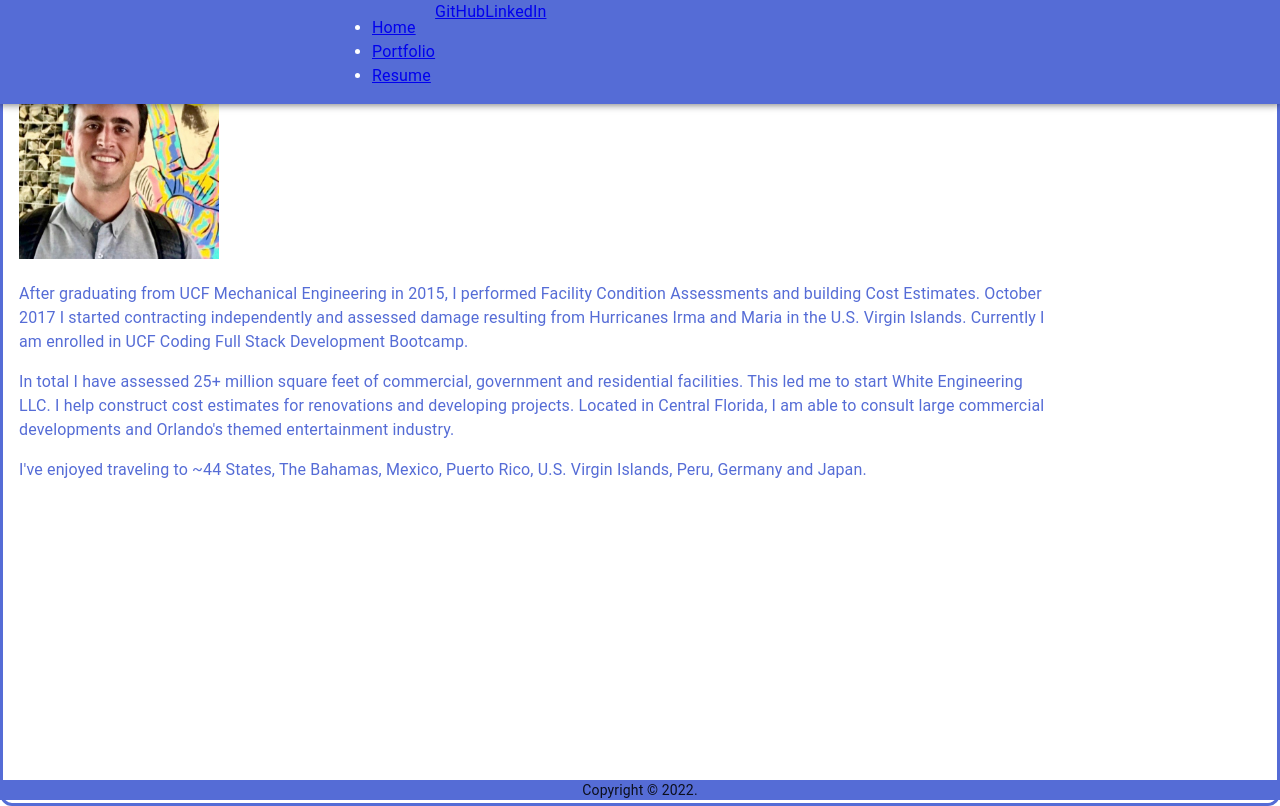
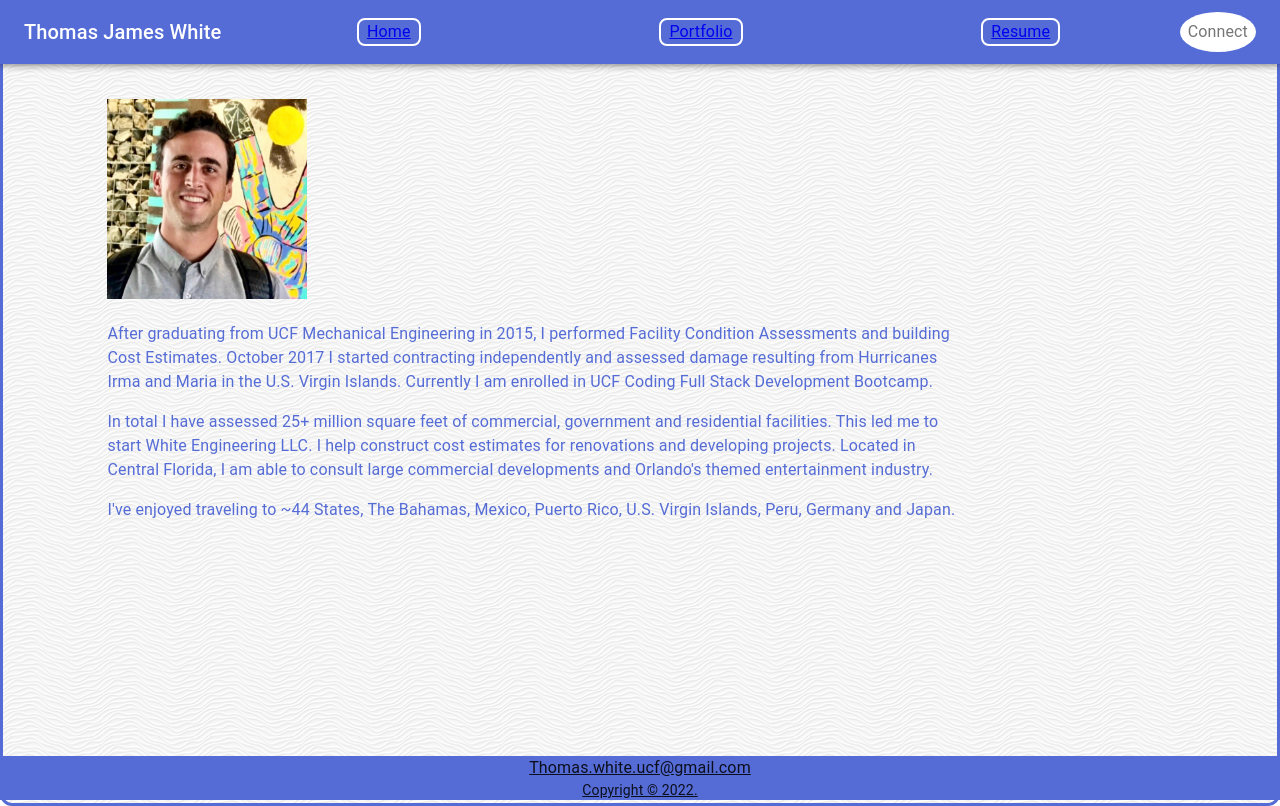
Before and after one commit to thomas-white-ucf/portfolio2022, a React (Create React App) app: page / in a window 1280 px wide. Built offline with nearby package versions, Linux system fonts and the light colour scheme.

Commit message:
styles started with MUI, added bgimage

```diff
--- a/package.json
+++ b/package.json
@@ -13,16 +13,17 @@
     "build": "react-scripts build",
     "predeploy": "yarn build",
     "deploy": "gh-pages -d build",
+    "u": "yarn upgrade --latest",
+    "u-i": "yarn upgrade-interactive --latest",
     "build-debug": "react-scripts build --debug",
     "build-p": "react-scripts build --profile",
     "lint": "react-scripts lint",
-    "upgrade": "upgrade --latest",
-    "upgrade-i": "upgrade-interactive --latest",
     "test": "echo \"Error: >> no test specified\" && exit 1"
   },
   "dependencies": {
     "@emotion/react": "^11.8.2",
     "@emotion/styled": "^11.8.1",
+    "@mui/icons-material": "^5.5.1",
     "@mui/material": "^5.5.2",
     "react": "^17.0.2",
     "react-dom": "^17.0.2",
@@ -42,6 +43,7 @@
     ]
   },
   "devDependencies": {
+    "eslint": "^8.12.0",
     "gh-pages": "^3.2.3",
     "yarn-upgrade-all": "^0.6.1"
   }
--- a/src/LandingPage.jsx
+++ b/src/LandingPage.jsx
@@ -3,7 +3,7 @@ import { Layout } from "./components/layout";
 import { Routes, Route } from "react-router-dom";
 import HomePage from "./components/pages/HomePage";
 import ResumePage from "./components/pages/ResumePage";
-import ProjectDisplayPage from "./components/pages/ProjectDisplayPage";
+import PortfolioPage from "./components/pages/PortfolioPage";
 
 //
 
@@ -12,7 +12,8 @@ const LandingPage = () => {
     <Layout>
       <Routes>
         <Route path="/" element={<HomePage />} />
-        <Route path="portfolio" element={<ProjectDisplayPage />} />
+        <Route path="/portfolio2022" element={<HomePage />} />
+        <Route path="portfolio" element={<PortfolioPage />} />
         <Route path="resume" element={<ResumePage />} />
       </Routes>
     </Layout>
--- a/src/components/layout/Footer.jsx
+++ b/src/components/layout/Footer.jsx
@@ -16,13 +16,13 @@ const Footer = () => {
       >
         <Typography variant="body2">
           <Link color="inherit" href="mailto:thomas.white.ucf@gmail.com">
-            {/* <a href="mailto:thomas.white.ucf@gmail.com">
+            <Typography href="mailto:thomas.white.ucf@gmail.com">
               Thomas.white.ucf@gmail.com
-            </a> */}{" "}
+            </Typography>{" "}
+            {"Copyright © "}
+            {new Date().getFullYear()}
+            {"."}
           </Link>{" "}
-          {"Copyright © "}
-          {new Date().getFullYear()}
-          {"."}
         </Typography>
       </Box>
     </>
--- a/src/components/layout/Header.jsx
+++ b/src/components/layout/Header.jsx
@@ -1,10 +1,48 @@
-import React from "react";
-import { AppBar, Grid, Toolbar } from "@mui/material";
+import * as React from "react";
 import { Link } from "react-router-dom";
-// import Typography from "@mui/material/Typography";
-// import Box from "@mui/material/Box";
+// ======
+import {
+  AppBar,
+  Toolbar,
+  IconButton,
+  Menu,
+  Typography,
+  Box,
+} from "@mui/material";
+import Tooltip from "@mui/material/Tooltip";
+import MenuItem from "@mui/material/MenuItem";
+// import Avatar from "@mui/material/Avatar";
+import MenuIcon from "@mui/icons-material/Menu";
+
+import Links from "./Links/Links";
+import ConnectLinks from "./Links/ConnectLinks";
+
+// const pages = ["Home", "Projects", "Resume"];
+// const settings = ["Profile", "Account", "Dashboard", "Logout"];
 
 const Header = () => {
+  //
+
+  const [anchorElNav, setAnchorElNav] = React.useState(null);
+  const [anchorElUser, setAnchorElUser] = React.useState(null);
+
+  const handleOpenNavMenu = (event) => {
+    setAnchorElNav(event.currentTarget);
+  };
+  const handleOpenUserMenu = (event) => {
+    setAnchorElUser(event.currentTarget);
+  };
+
+  const handleCloseNavMenu = () => {
+    setAnchorElNav(null);
+  };
+
+  const handleCloseUserMenu = () => {
+    setAnchorElUser(null);
+  };
+
+  //
+
   return (
     <>
       <AppBar
@@ -17,7 +55,7 @@ const Header = () => {
         }}
       >
         <Toolbar>
-          <Grid
+          {/* <Grid
             item
             xs={12}
             md={8}
@@ -29,35 +67,123 @@ const Header = () => {
               mx: "auto",
             }}
           >
-            <ul>
-              <li>
-                <Link to={"/"}>Home</Link>
-              </li>
-              <li>
-                <Link to={"/portfolio"}>Portfolio</Link>
-              </li>
-              <li>
-                <Link to={"/resume"}>Resume</Link>
-              </li>
-              {/* <li>
-            <Link to={"/edit/:id"}>Edit</Link>
-          </li> */}
-            </ul>
-            <a
-              href="https://github.com/thomas-white-ucf"
-              target="_blank"
-              rel="noopener noreferrer"
+            <Links />
+          </Grid> */}
+
+          <Typography
+            variant="h6"
+            noWrap
+            component="div"
+            sx={{ mr: 2, display: { xs: "none", md: "flex" } }}
+          >
+            Thomas James White
+          </Typography>
+
+          <Box sx={{ flexGrow: 1, display: { xs: "flex", md: "none" } }}>
+            <IconButton
+              size="large"
+              aria-label="account of current user"
+              aria-controls="menu-appbar"
+              aria-haspopup="true"
+              onClick={handleOpenNavMenu}
+              color="inherit"
             >
-              GitHub
-            </a>
-            <a
-              href="https://www.linkedin.com/in/thomas-white-engineering/"
-              target="_blank"
-              rel="noopener noreferrer"
+              <MenuIcon />
+            </IconButton>
+            <Menu
+              id="menu-appbar"
+              anchorEl={anchorElNav}
+              anchorOrigin={{
+                vertical: "bottom",
+                horizontal: "left",
+              }}
+              keepMounted
+              transformOrigin={{
+                vertical: "top",
+                horizontal: "left",
+              }}
+              open={Boolean(anchorElNav)}
+              onClose={handleCloseNavMenu}
+              sx={{
+                display: { xs: "block", md: "none" },
+              }}
             >
-              LinkedIn
-            </a>
-          </Grid>
+              {/* {pages.map((page) => (
+                <MenuItem key={page} onClick={handleCloseNavMenu}>
+                  <Typography textAlign="center">{page}</Typography>
+                </MenuItem>
+              ))} */}
+
+              <MenuItem onClick={handleCloseNavMenu}>
+                {/* <Link
+                  component="button"
+                  variant="body2"
+
+                >
+                  Button Link
+                </Link> */}
+                <Links />
+              </MenuItem>
+            </Menu>
+          </Box>
+          <Typography
+            variant="h6"
+            noWrap
+            component="div"
+            sx={{ flexGrow: 1, display: { xs: "flex", md: "none" } }}
+          >
+            Thomas James White
+          </Typography>
+          <Box sx={{ flexGrow: 1, display: { xs: "none", md: "flex" } }}>
+            <Links />
+
+            {/* {pages.map((page) => (
+              <Button
+                key={page}
+                onClick={handleCloseNavMenu}
+                sx={{ my: 2, color: "white", display: "block" }}
+              >
+                {page}
+              </Button>
+            ))} */}
+          </Box>
+
+          <Box sx={{ flexGrow: 0 }}>
+            <Tooltip title="Open settings">
+              <IconButton
+                onClick={handleOpenUserMenu}
+                sx={{ p: 1, backgroundColor: "white" }}
+              >
+                {/* <Avatar alt="Remy Sharp" src="/static/images/avatar/2.jpg" /> */}
+                <Typography>Connect</Typography>
+              </IconButton>
+            </Tooltip>
+            <Menu
+              sx={{ mt: "45px" }}
+              id="menu-appbar"
+              anchorEl={anchorElUser}
+              anchorOrigin={{
+                vertical: "top",
+                horizontal: "right",
+              }}
+              keepMounted
+              transformOrigin={{
+                vertical: "top",
+                horizontal: "right",
+              }}
+              open={Boolean(anchorElUser)}
+              onClose={handleCloseUserMenu}
+            >
+              {/* {settings.map((setting) => (
+                <MenuItem key={setting} onClick={handleCloseUserMenu}>
+                  <Typography textAlign="center">{setting}</Typography>
+                </MenuItem>
+              ))} */}
+              <MenuItem>
+                <ConnectLinks />
+              </MenuItem>
+            </Menu>
+          </Box>
         </Toolbar>
       </AppBar>
     </>
--- a/src/components/layout/Layout.jsx
+++ b/src/components/layout/Layout.jsx
@@ -3,6 +3,8 @@ import { Header, Footer } from "./index";
 
 import { Grid } from "@mui/material";
 //
+
+import whiteWaveImage from "../../assets/images/white-waves.png";
 
 const Layout = ({ children }) => {
   return (
@@ -13,12 +15,10 @@ const Layout = ({ children }) => {
           item
           sx={{
             color: "primary.main",
-            // background: "linear-gradient(#5D17FE, #5D17FE, #5D17FE, #1A122B)",
-            // bgcolor: "#5D17FE",
+            backgroundImage: `url(${whiteWaveImage})`,
             border: 3,
             borderRadius: 3,
-            // borderColor: "primary.main",
-            minWidth: "320px",
+            minWidth: "100%",
           }}
         >
           {/* //! MAIN CONTENT
@@ -29,18 +29,21 @@ const Layout = ({ children }) => {
               display: "flex",
               flexDirection: "column",
               minHeight: "100vh",
+              mx: "auto",
             }}
           >
             {/* //! - MAIN - - - - - */}
             <Grid container>
               {/* //! - HEADER - - - - */}
-              <Grid item xs={12} mb={5}>
+              <Grid item xs={12} mb={10}>
                 <Header />
               </Grid>
 
-              <Grid item md={10} xs={12}>
+              <Grid item xs={12} md={10}>
+                <Grid item xs={1}></Grid>
                 <Grid
                   item
+                  xs={10}
                   sx={{
                     p: 2,
                     mx: "auto",
@@ -52,6 +55,7 @@ const Layout = ({ children }) => {
                 >
                   {children}
                 </Grid>
+                <Grid item xs={1}></Grid>
               </Grid>
             </Grid>
           </Grid>
--- /dev/null
+++ b/src/components/layout/Links/ConnectLinks.jsx
@@ -0,0 +1,52 @@
+import { Link } from "react-router-dom";
+import { Box } from "@mui/material";
+
+const ConnectLinks = () => {
+  return (
+    <>
+      <Box
+        sx={{
+          mr: 0,
+          ml: "auto",
+          px: 1,
+          border: 2,
+          borderRadius: 2,
+          borderColor: "background.default",
+        }}
+      >
+        {/* <Link href="/contact" passHref>
+          <Typography variant="subtitle2" color="background.default">
+            Contact
+          </Typography>
+        </Link> */}
+        <a
+          href="https://github.com/thomas-white-ucf"
+          target="_blank"
+          rel="noopener noreferrer"
+        >
+          GitHub
+        </a>
+      </Box>
+      <Box
+        sx={{
+          mr: 0,
+          ml: "auto",
+          px: 1,
+          border: 2,
+          borderRadius: 2,
+          borderColor: "background.default",
+        }}
+      >
+        <a
+          href="https://www.linkedin.com/in/thomas-white-engineering/"
+          target="_blank"
+          rel="noopener noreferrer"
+        >
+          LinkedIn
+        </a>
+      </Box>
+    </>
+  );
+};
+
+export default ConnectLinks;
--- /dev/null
+++ b/src/components/layout/Links/Links.jsx
@@ -0,0 +1,84 @@
+import { Link } from "react-router-dom";
+import { Box } from "@mui/material";
+
+// =
+
+const Links = () => {
+  return (
+    <>
+      <Box
+        sx={{
+          ml: 0,
+          mx: "auto",
+          px: 1,
+          border: 2,
+          borderRadius: 2,
+          borderColor: "background.default",
+        }}
+      >
+        <Link to={"/"}>Home</Link>
+
+        {/* <Link href="/" passHref>
+          <Typography variant="subtitle2" color="background.default">
+            Home
+          </Typography>
+        </Link> */}
+      </Box>
+
+      {/* <Box sx={{ mx: "auto", px: 1, border:1, borderColor: "background.default" }}>
+        <Link href="/Search" passHref>
+          <Typography variant="subtitle2" color="background.default">
+            Search
+          </Typography>
+        </Link>
+      </Box> */}
+      <Box
+        sx={{
+          mx: "auto",
+          px: 1,
+          border: 2,
+          borderRadius: 2,
+          borderColor: "background.default",
+        }}
+      >
+        <Link to={"/portfolio"}>Portfolio</Link>
+
+        {/* <Link href="/wallet" passHref>
+          <Typography variant="subtitle2" color="background.default">
+            Wallet
+          </Typography>
+        </Link> */}
+      </Box>
+      <Box
+        sx={{
+          mx: "auto",
+          px: 1,
+          border: 2,
+          borderRadius: 2,
+          borderColor: "background.default",
+        }}
+      >
+        <Link to={"/resume"}>Resume</Link>
+        {/* <Link href="/nftsPage" passHref>
+          <Typography variant="subtitle2" color="background.default">
+            NFTs
+          </Typography>
+        </Link> */}
+      </Box>
+      {/* <Box
+        sx={{
+          mx: "auto",
+          px: 1,
+          border: 2,
+          borderRadius: 2,
+          borderColor: "background.default",
+        }}
+      >
+           <Link to={"/technologies"}>Technologies</Link>
+
+      </Box> */}
+    </>
+  );
+};
+
+export default Links;
--- a/src/components/pages/HomePage.jsx
+++ b/src/components/pages/HomePage.jsx
@@ -1,10 +1,9 @@
-import React from "react";
-
+import { Grid } from "@mui/material";
 import thomasLogo from "../../assets/images/thomasLogo.jpeg";
 
 const HomePage = () => {
   return (
-    <div>
+    <Grid item xs={12}>
       <img src={thomasLogo} alt="Thomas White" height="200px" width="200px" />
       <p>
         After graduating from UCF Mechanical Engineering in 2015, I performed
@@ -25,7 +24,7 @@ const HomePage = () => {
         I've enjoyed traveling to ~44 States, The Bahamas, Mexico, Puerto Rico,
         U.S. Virgin Islands, Peru, Germany and Japan.
       </p>
-    </div>
+    </Grid>
   );
 };
 
```
Also changed, not shown: src/assets/css/styles.css (added, +92 -0 lines), src/components/pages/PortfolioPage.jsx (renamed from src/components/pages/ProjectDisplayPage.jsx, +7 -4 lines), src/assets/css/App.css (deleted), 2 other files (tests, documents, lock files or other folders).
